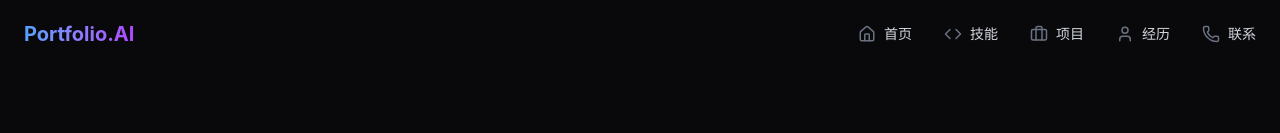
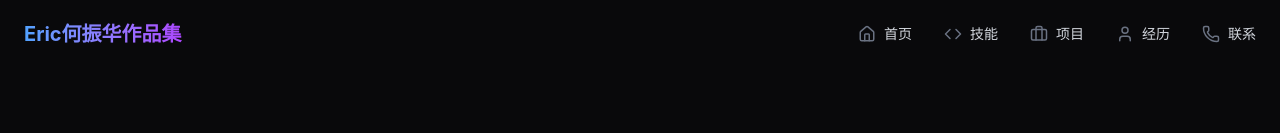
Before and after one commit to zhenhuahe11-boop/my-portfolio, a React (Vite) app: page / in a window 1280 px wide. Shown: the top 133 px of the page. Built offline with nearby package versions, Linux system fonts and the light colour scheme.

Commit message:
简历链接修改

```diff
--- a/src/components/Header.tsx
+++ b/src/components/Header.tsx
@@ -41,7 +41,7 @@ const Header: React.FC = () => {
           whileHover={{ scale: 1.05 }}
           className="text-xl font-bold bg-gradient-to-r from-blue-400 to-purple-500 bg-clip-text text-transparent cursor-pointer"
         >
-          Portfolio.AI
+          Eric何振华作品集
         </motion.div>
 
         {/* 桌面端导航 */}
--- a/src/components/Hero.tsx
+++ b/src/components/Hero.tsx
@@ -79,12 +79,12 @@ const Hero: React.FC = () => {
             variants={itemVariants}
             className="flex flex-col sm:flex-row items-center justify-center gap-4 mb-20"
           >
-            <button className="px-8 py-4 bg-blue-600 hover:bg-blue-700 text-white rounded-full font-semibold transition-all transform hover:scale-105 flex items-center gap-2">
+            <a href="#projects" className="px-8 py-4 bg-blue-600 hover:bg-blue-700 text-white rounded-full font-semibold transition-all transform hover:scale-105 flex items-center gap-2">
               查看我的项目 <ArrowRight size={18} />
-            </button>
-            <button className="px-8 py-4 bg-zinc-800 hover:bg-zinc-700 text-white rounded-full font-semibold transition-all border border-zinc-700 flex items-center gap-2">
+            </a>
+            <a href="/resume.pdf" target="_blank" rel="noopener noreferrer" className="px-8 py-4 bg-zinc-800 hover:bg-zinc-700 text-white rounded-full font-semibold transition-all border border-zinc-700 flex items-center gap-2">
               获取简历 <Download size={18} />
-            </button>
+            </a>
           </motion.div>
 
           {/* 亮点卡片 (Highlights) */}
```
Also changed, not shown: 1 other file (tests, documents, lock files or other folders).
